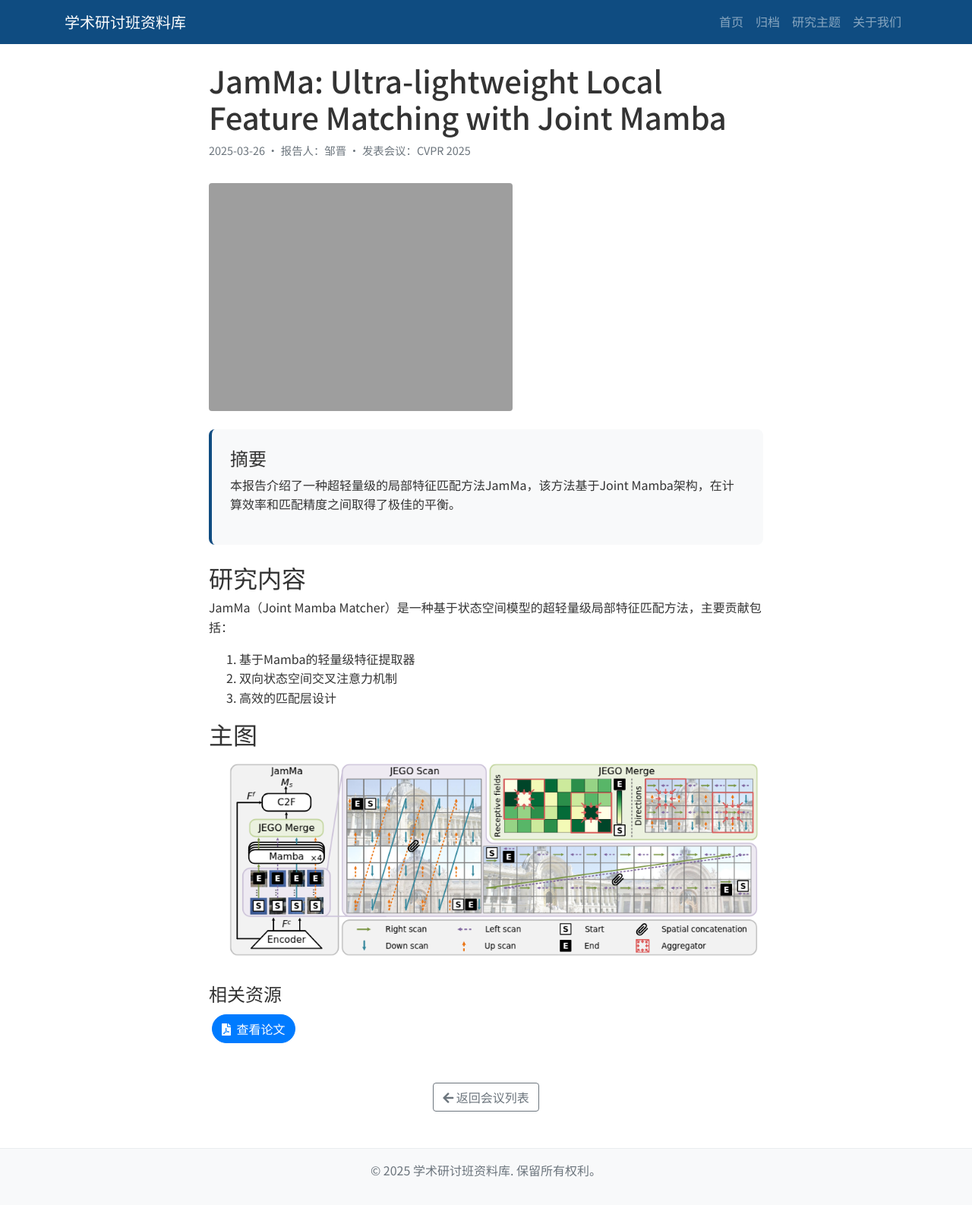
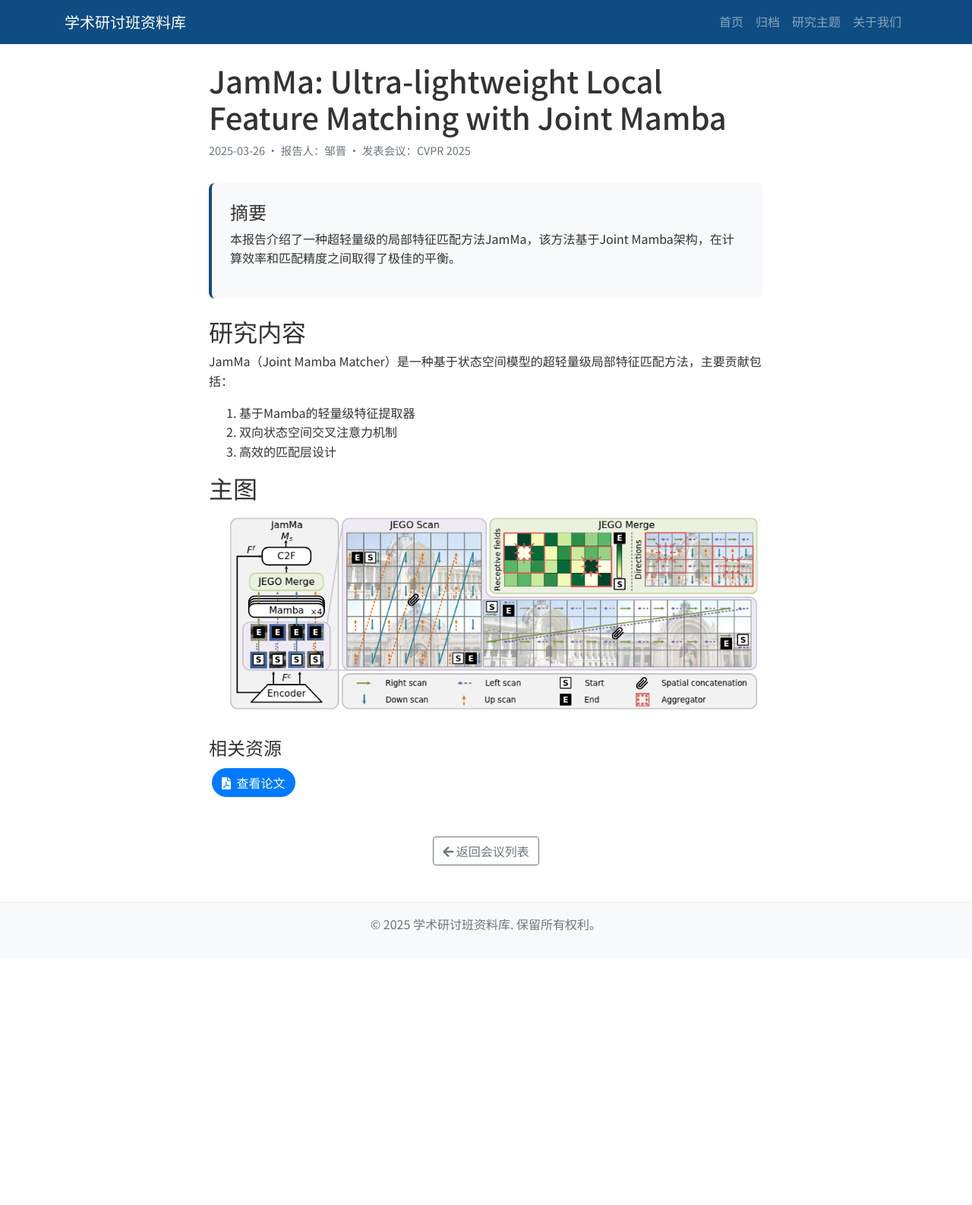
Before and after one commit to linbowang/ahu-vr-vision-seminars, a Jekyll site: the page built from _posts/meetings/2025-03-26-meeting-01.md, in a window 1280 px wide. Shown: the whole page at 76% size. Built offline with Jekyll 4.4.1, drawn with Linux system fonts in a browser that asks for light colours; after the commit the page ends 1262 px from its top, so only the background shows below that.

Commit message:
feat：fix bug

```diff
--- a/_layouts/meeting-detail.html
+++ b/_layouts/meeting-detail.html
@@ -14,14 +14,14 @@ layout: default
           </div>
         </header>
 
-        <!-- 会议图片 -->
-        <div class="post-image mb-4">
-          {% assign img_date = page.date | date: "%Y-%m-%d" %}
-          {% assign img_title = page.title %}
-          {% assign img_path = "/assets/images/meetings/" | append: img_date | append: "/" | append: img_date | append: "-" | append: img_title | append: ".png" %}
-          <img src="{{ site.baseurl }}{{ img_path }}" class="img-fluid rounded" alt="{{ page.paper_title }}"
-               onerror="this.src='{{ site.baseurl }}/assets/images/meetings/default.png'">
-        </div>
+<!--        &lt;!&ndash; 会议图片 &ndash;&gt;-->
+<!--        <div class="post-image mb-4">-->
+<!--          {% assign img_date = page.date | date: "%Y-%m-%d" %}-->
+<!--          {% assign img_title = page.title %}-->
+<!--          {% assign img_path = "/assets/images/meetings/" | append: img_date | append: "/" | append: img_date | append: "-" | append: img_title | append: ".png" %}-->
+<!--          <img src="{{ site.baseurl }}{{ img_path }}" class="img-fluid rounded" alt="{{ page.paper_title }}" -->
+<!--               onerror="this.src='{{ site.baseurl }}/assets/images/meetings/default.png'">-->
+<!--        </div>-->
 
         {% if page.abstract %}
         <div class="post-excerpt mb-4 p-4" style="background-color: #f8f9fa; border-radius: 8px; border-left: 4px solid #0F4C81;">
```
